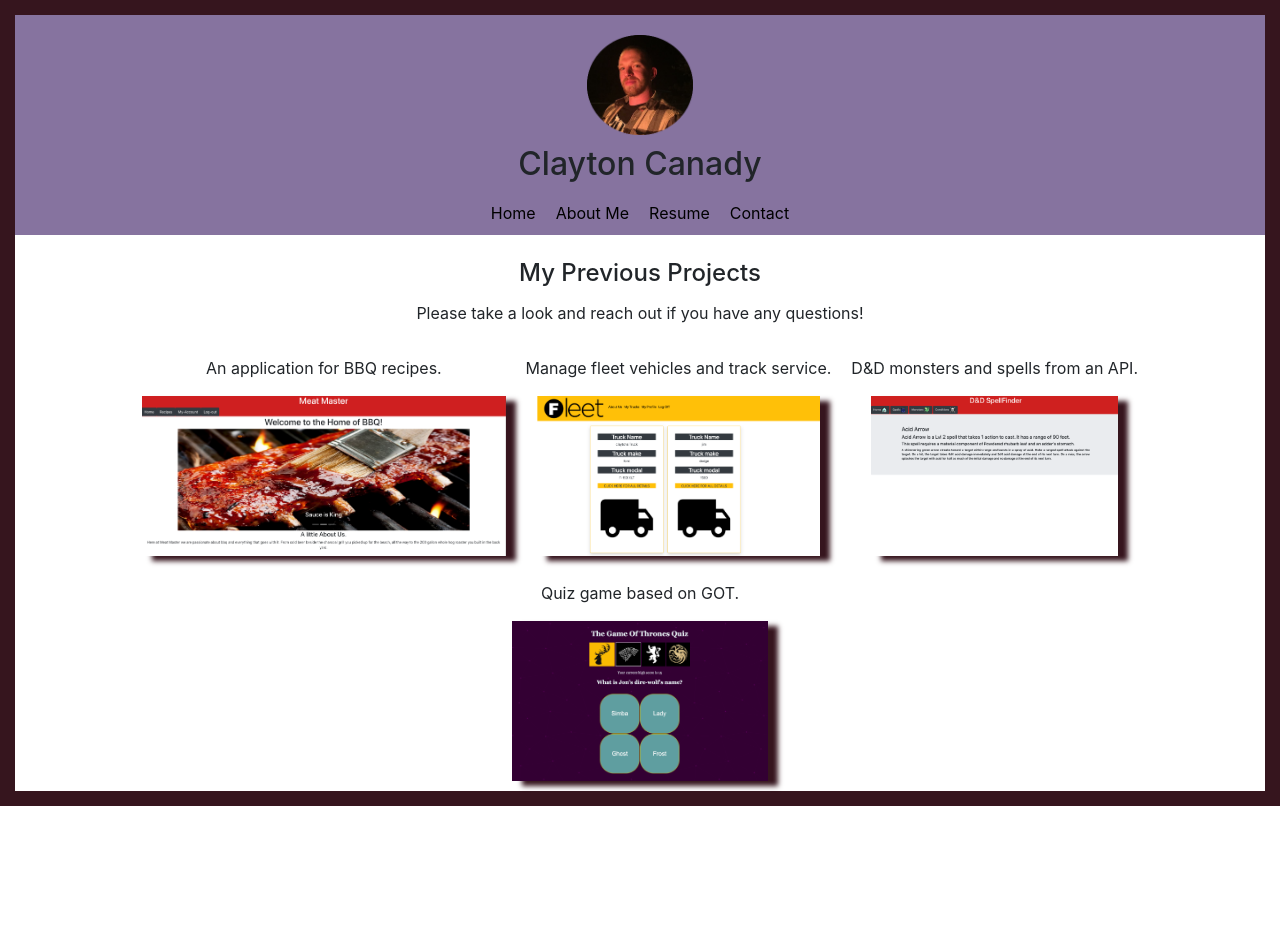
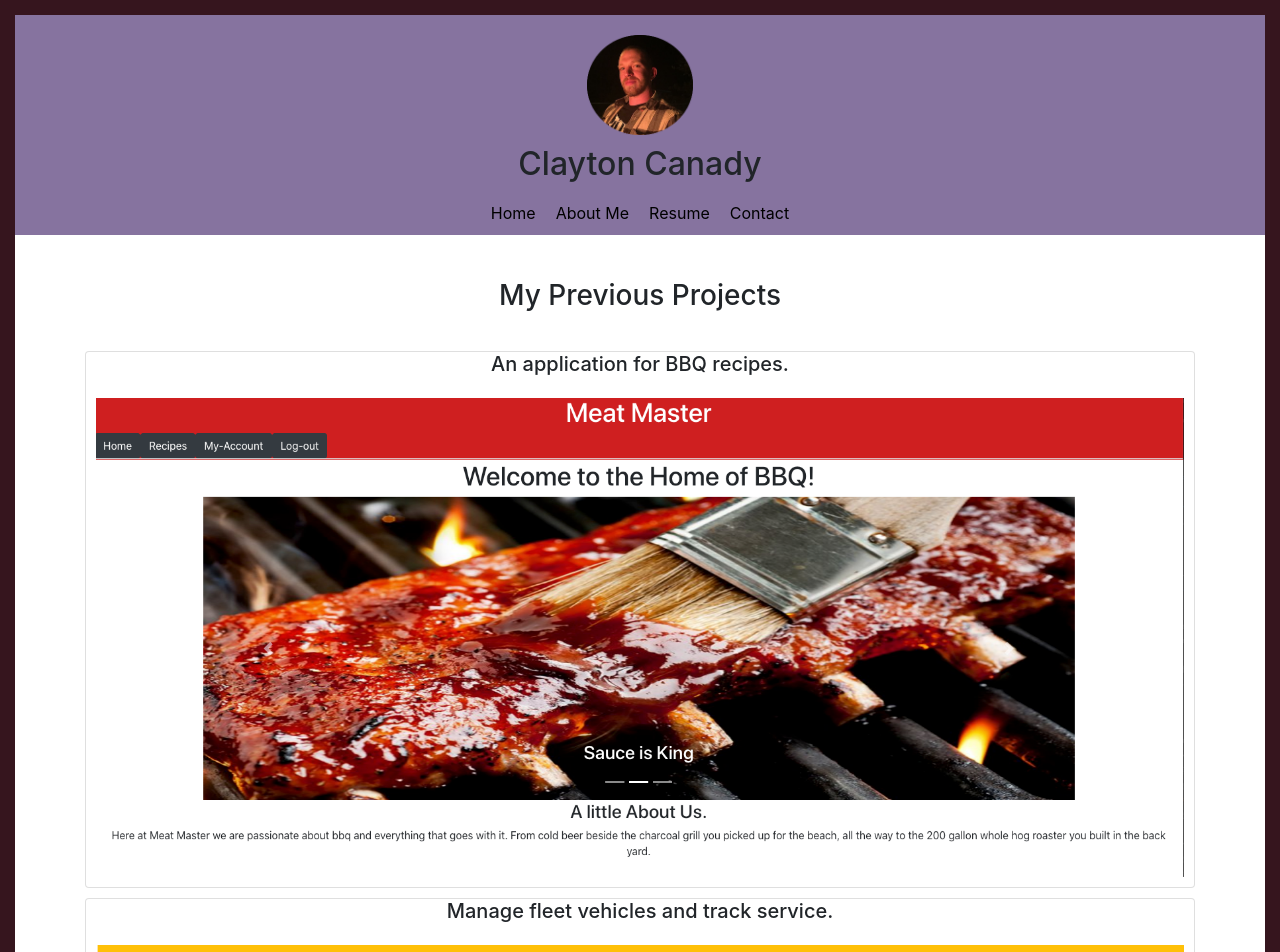
Before and after one commit to ClaytonCanady/cjc_portfolio, a React (Create React App) app: page / in a window 1280 px wide. Shown: the top 952 px of the page. Before the commit the page ends 806 px from the top, so only its background shows below. Built offline with nearby package versions, Linux system fonts and the light colour scheme.

Commit message:
on hover added for projects, about me restyle

```diff
--- a/src/App.css
+++ b/src/App.css
@@ -53,9 +53,20 @@ nav p {
 	padding-top: 10px;
 	max-width: 400px;
 }
+
+.about-me {
+	text-align: left;
+	padding-left: 5vw;
+}
+
+
 .about-me p {
 	padding-right: 10vw;
-	padding-left: 10vw;
+	padding-bottom: 15px;
+}
+.about-me h4 {
+	padding-left: 3vw;
+	padding-bottom: 10px;
 }
 
 .home p {
@@ -65,31 +76,34 @@ h4 a {
 	text-decoration: none;
 }
 
-.about-me p {
-	padding-bottom: 15px;
-}
-.about-me h4 {
-	padding-bottom: 10px;
-}
+
+
 ul {
 	list-style: none;
 }
-.container {
-	display: flex;
-	flex-wrap: wrap;
-	justify-content: center;
-	height: 100;
-}
+
 h3 {
 	padding: 20px;
 }
-.project img {
-	height: 20vh;
-	box-shadow: 10px 5px 5px #36151e;
+
+.projects {
+	display: flex;
+	flex-wrap: wrap;
+	align-items: center;
+
 }
+
+.projects a:hover {
+	transform: scale(1.01);
+	background-color: #86739f;
+}
+
 .project {
+	padding-top: 10px;
+}
+
+.projects img {
 	padding: 10px;
-	align-content: center;
 }
 
 @media only screen and (max-width: 600px) {
@@ -97,9 +111,7 @@ h3 {
 		border: none;
 		width: 100vw;
 	}
-	.about-me {
-		padding-left: 0px;
-	}
+
 	.home {
 		text-align: center;
 	}
@@ -112,9 +124,6 @@ h3 {
 	.home h3 {
 		padding: none;
 	}
-	/* .sidebar img {
-		display: none;
-	} */
 	.sidebar p {
 		padding-right: 10px;
 		font-weight: bold;
--- a/src/Home.js
+++ b/src/Home.js
@@ -1,54 +1,71 @@
 import React, { Component } from 'react';
 import { Link } from 'react-router-dom';
+import {Card} from 'react-bootstrap'
 class Home extends Component {
 	render() {
 		return (
 			<div className='home'>
 				<br />
-				<h4>My Previous Projects</h4>
-				<p>Please take a look and reach out if you have any questions!</p>
+				<h3>My Previous Projects</h3>
+
 				<div className='container'>
-					<div className='project'>
-						<p>An application for BBQ recipes.</p>
+					<div className='projects'>
+
+						<div className='project'>
+						<Card>
+						<Card.Title>An application for BBQ recipes.</Card.Title>
 						<Link to={'/MeatMaster'}>
-							<img
+							<Card.Img
 								src={require('./images/meat-master.png')}
 								alt='application for bbq recipes'
 							/>
 						</Link>
-					</div>
+					</Card>
+						</div>
+
+
 					<div className='project'>
-						<p>Manage fleet vehicles and track service.</p>
+					<Card>
+						<Card.Title>Manage fleet vehicles and track service.</Card.Title>
 						<Link to={'/Fleet'}>
-							<img
+							<Card.Img
 								src={require('./images/fleet.png')}
 								alt='application for managing fleet vehicles'
 							/>
 						</Link>
-					</div>
+					</Card>
+							</div>
+
+
 
 					<div className='project'>
-						<p>D&D monsters and spells from an API.</p>
+
+					<Card>
+						<Card.Title>D&D monsters and spells from an API.</Card.Title>
 						<Link to={'/DungeonsAndDragons'}>
-							<img
+							<Card.Img
 								src={require('./images/D&D.png')}
 								alt='Dungeons and Dragons application'
 							/>
 						</Link>
-					</div>
+					</Card>
+							</div>
+
 					<div className='project'>
-						<p>Quiz game based on GOT.</p>
+					<Card>
+						<Card.Title>Quiz game based on GOT.</Card.Title>
 						<Link to={'/GameOfThrones'}>
-							<img
+							<Card.Img
 								src={require('./images/game-of-thrones.png')}
 								alt='game of thrones quiz'
 							/>
 						</Link>
+					</Card>
+							</div>
+				</div>
 					</div>
-				</div>
-				{/* <Link to='/portfolio'>
-					<h3>My Portfolio</h3>
-				</Link> */}
+
+
 			</div>
 		);
 	}
```
